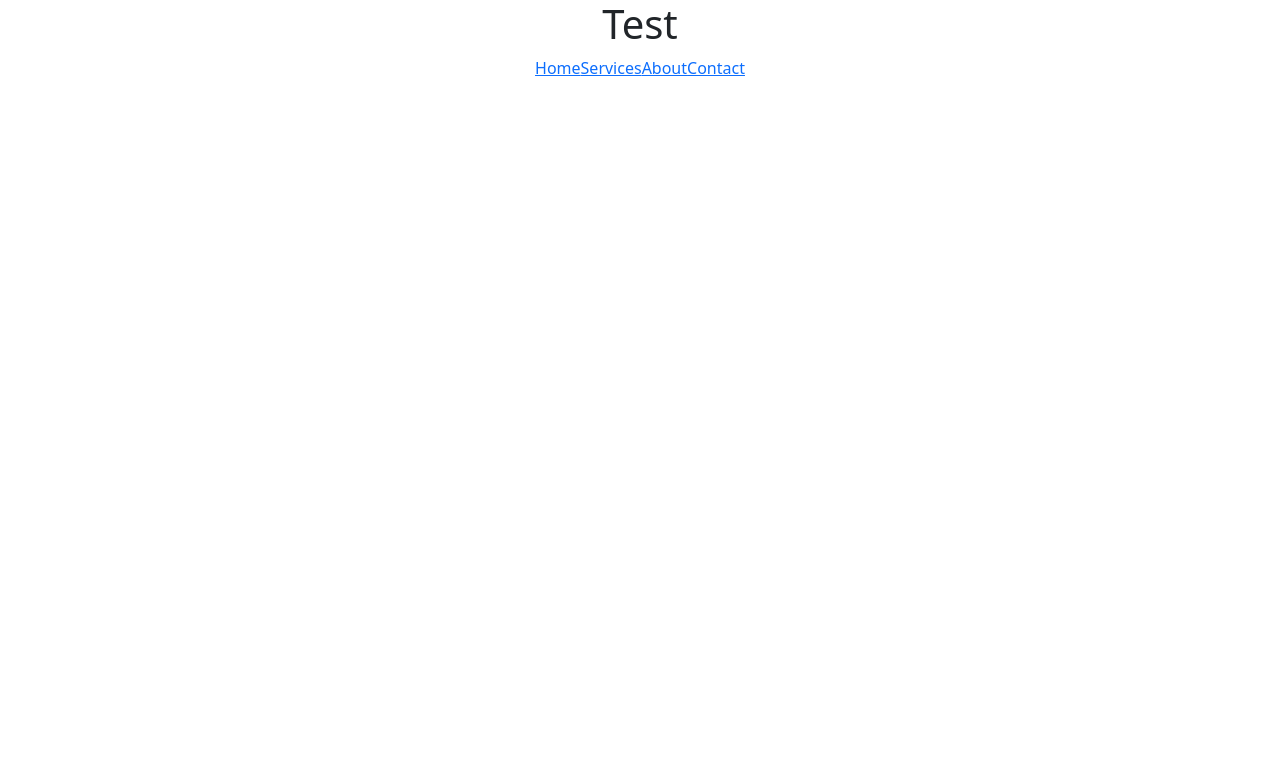
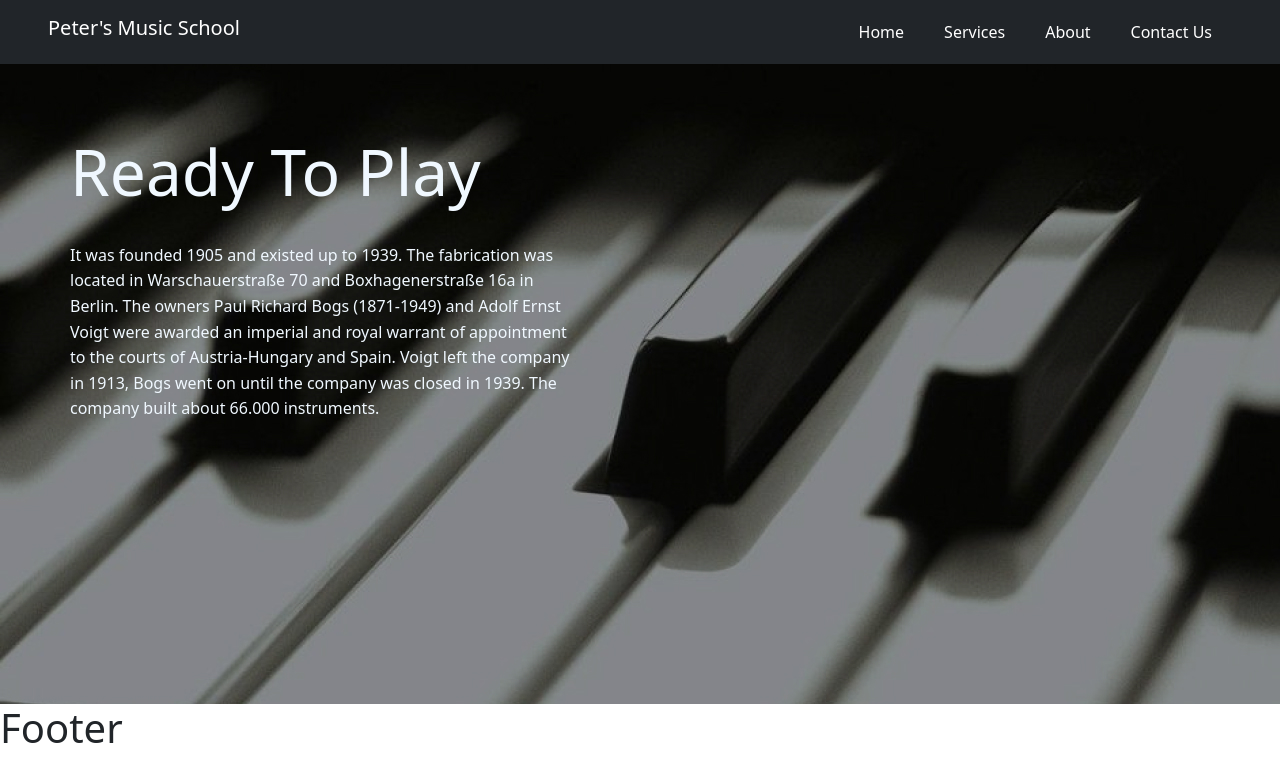
Before and after one commit to iknahar/peters-music, a React (Create React App) app: page / in a window 1280 px wide. Shown: the top 782 px of the page. Built offline with nearby package versions, Linux system fonts and the light colour scheme.

Commit message:
Hero Section Done

```diff
--- a/src/App.css
+++ b/src/App.css
@@ -1,38 +1,6 @@
-.App {
-  text-align: center;
+*{
+  margin: 0;
+  padding: 0;
+  box-sizing: border-box;
+  outline: none;
 }
-
-.App-logo {
-  height: 40vmin;
-  pointer-events: none;
-}
-
-@media (prefers-reduced-motion: no-preference) {
-  .App-logo {
-    animation: App-logo-spin infinite 20s linear;
-  }
-}
-
-.App-header {
-  background-color: #282c34;
-  min-height: 100vh;
-  display: flex;
-  flex-direction: column;
-  align-items: center;
-  justify-content: center;
-  font-size: calc(10px + 2vmin);
-  color: white;
-}
-
-.App-link {
-  color: #61dafb;
-}
-
-@keyframes App-logo-spin {
-  from {
-    transform: rotate(0deg);
-  }
-  to {
-    transform: rotate(360deg);
-  }
-}
--- a/src/App.js
+++ b/src/App.js
@@ -1,5 +1,5 @@
 import "./App.css";
-import { BrowserRouter as Router, Switch, Route, Link } from "react-router-dom";
+import { BrowserRouter as Router, Switch, Route } from "react-router-dom";
 import Home from "./components/Home/Home";
 import Services from "./components/Services/Services";
 import Error from "./components/Error/Error";
@@ -11,7 +11,6 @@ import About from "./components/About/About";
 function App() {
   return (
     <div className="App">
-      <h1>Test</h1>
       <Router>
         <Header></Header>
         <Switch>
--- a/src/components/Footer/Footer.js
+++ b/src/components/Footer/Footer.js
@@ -3,7 +3,7 @@ import React from 'react';
 const Footer = () => {
     return (
         <div>
-
+            <h1>Footer</h1>
         </div>
     );
 };
--- a/src/components/Header/Header.js
+++ b/src/components/Header/Header.js
@@ -1,15 +1,32 @@
 import React from "react";
 import { NavLink } from "react-router-dom";
-import "./Header.css";
 
 const Header = () => {
+    const navStyle = {
+      textDecoration: "none",
+      color: "white",
+      margin: "0 20px",
+    };
+    const activeSty = {
+      color: "skyblue",
+        fontWeight: "bold",
+    };
   return (
-    <div className="header">
-      <nav>
-        <NavLink to="/home">Home</NavLink>
-        <NavLink to="/services">Services</NavLink>
-        <NavLink to="/about">About</NavLink>
-        <NavLink to="/contact">Contact</NavLink>
+    <div className="header d-flex align-items-center bg-dark p-3 justify-content-between px-5">
+      <h5 className="text-white">Peter's Music School</h5>
+      <nav className="topnavbar">
+        <NavLink style={navStyle} activeStyle={activeSty} to="/home">
+          Home
+        </NavLink>
+        <NavLink style={navStyle} activeStyle={activeSty} to="/services">
+          Services
+        </NavLink>
+        <NavLink style={navStyle} activeStyle={activeSty} to="/about">
+          About
+        </NavLink>
+        <NavLink style={navStyle} activeStyle={activeSty} to="/contact">
+          Contact Us
+        </NavLink>
       </nav>
     </div>
   );
--- /dev/null
+++ b/src/components/Hero/Hero.css
@@ -0,0 +1,14 @@
+.background {
+  height: 80vh;
+  background-position: center;
+  background-size: cover;
+}
+.large {
+  font-size: 64px;
+}
+.herotext {
+  width: 50vw;
+  padding: 70px;
+  color: aliceblue;
+  line-height: 160%;
+}
--- /dev/null
+++ b/src/components/Hero/Hero.js
@@ -0,0 +1,27 @@
+import React from 'react';
+import bg from '../../images/bg.jpg'
+import "./Hero.css";
+
+const Hero = () => {
+    return (
+      <div
+        className="background"
+        style={{ background: `url(${bg})`, backgroundAttachment: "fixed" }}
+      >
+        <div className="herotext">
+          <h1 className='large'>Ready To Play</h1>
+          <p className='py-4'>
+            It was founded 1905 and existed up to 1939. The fabrication was
+            located in Warschauerstraße 70 and Boxhagenerstraße 16a in Berlin.
+            The owners Paul Richard Bogs (1871-1949) and Adolf Ernst Voigt were
+            awarded an imperial and royal warrant of appointment to the courts
+            of Austria-Hungary and Spain. Voigt left the company in 1913, Bogs
+            went on until the company was closed in 1939. The company built
+            about 66.000 instruments.
+          </p>
+        </div>
+      </div>
+    );
+};
+
+export default Hero;
--- a/src/components/Home/Home.js
+++ b/src/components/Home/Home.js
@@ -1,9 +1,10 @@
 import React from 'react';
+import Hero from '../Hero/Hero';
 
 const Home = () => {
     return (
         <div>
-
+            <Hero></Hero>
         </div>
     );
 };
```
Also changed, not shown: src/components/Header/Header.css (deleted), src/images/bg.jpg (added), 1 other file (tests, documents, lock files or other folders).
